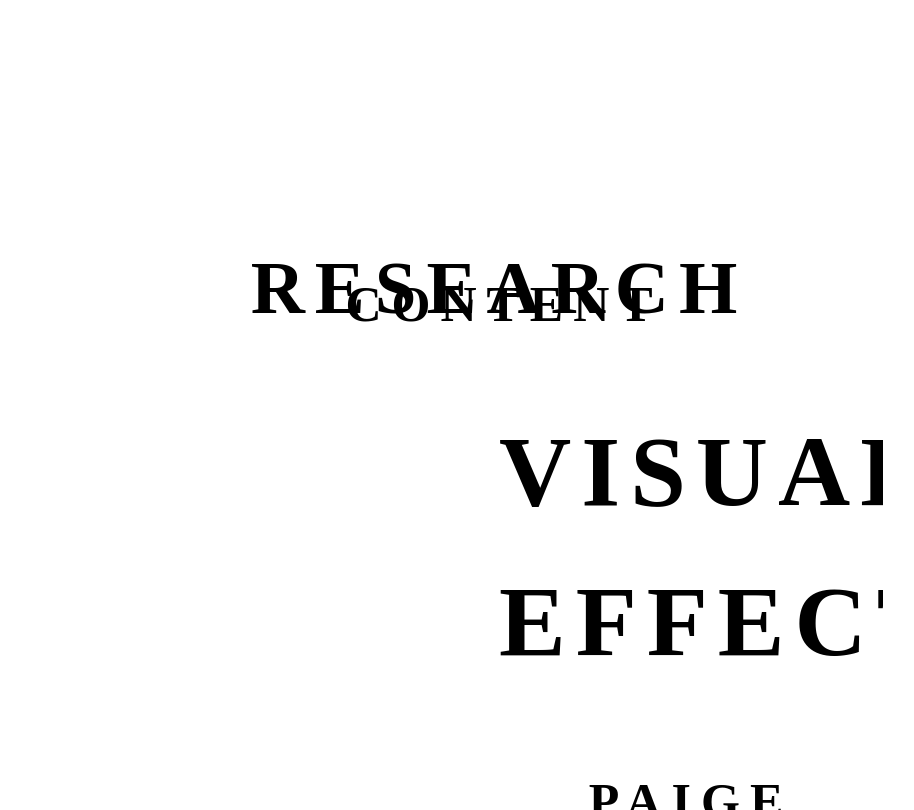
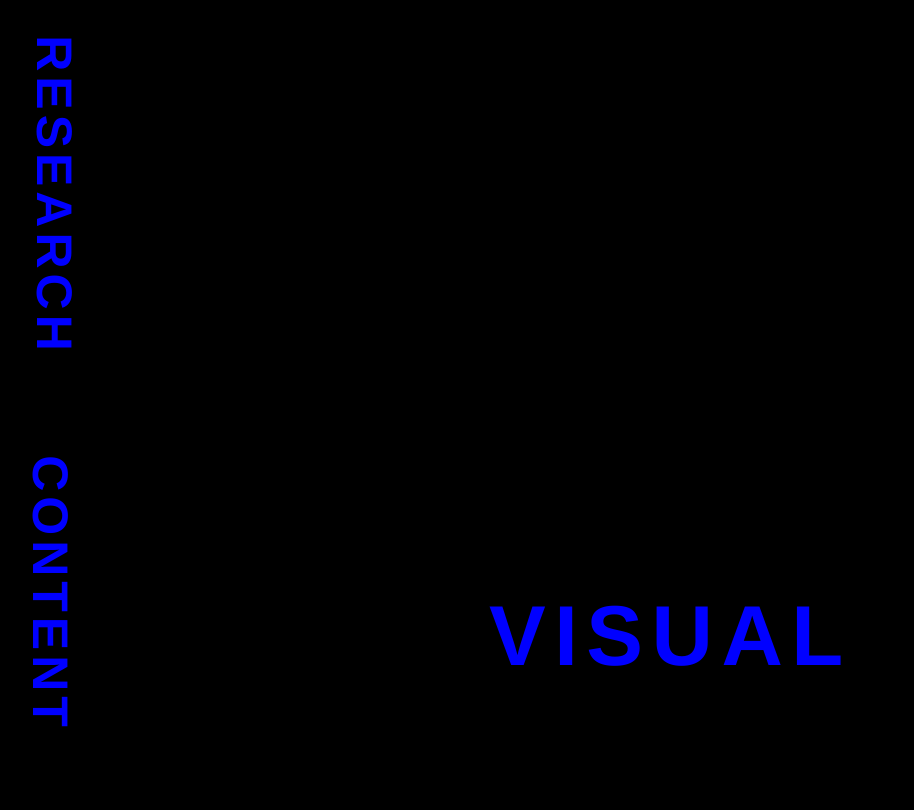
Before and after one commit to paigejohnston/Visual-Effects, a plain HTML site: page index.html in a window 1280 px wide. Shown: the whole page, without its empty margins (23-937 px from the left). Drawn offline with Linux system fonts and the light colour scheme; files that its build step writes are made by us from their sources.

Commit message:
update index and html

```diff
--- a/index.html
+++ b/index.html
@@ -3,32 +3,37 @@
 <head>
   <meta name="viewport" content="width=device-width, initial-scale=1">
   <script src="./js/processbook.js"></script>
-  <link rel="stylesheet" href="./styles/style.css"></link>
+  <link rel="stylesheet" href="style.css" type="text/css"></link>
 
     <title>VISUAL EFFECTS</title>
 </head>
 
 <body>
     <div class="ve-page">
-      <div class="ve-credit-container">
-        <div class="ve-credit-col">
-        <h2> RESEARCH </h2>
-        </div>
-        <div class="ve-credit-container ve-credit-col-2">
-        <p>CONTENT</p>
+      <div class="ve-research-container">
+        <div class="ve-research">
+        RESEARCH
         </div>
       </div>
+        <div class="ve-content-container">
+          <div class="ve-content">
+          CONTENT
+          </div>
+        </div>
 
-        <div class =<"ve-title-container">
-         <div class="ve-title-container ve-title-col">
-           <h1>VISUAL EFFECTS</h1>
-            <h4>PAIGE JOHNSTON</h4>
+
+        <div class="ve-title-container">
+         <div class="ve-title">
+         VISUAL EFFECTS
+           <div class="ve-name">
+           PAIGE JOHNSTON
+           </div>
         </div>
        </div>
 
 
 
 
-
+    </div>
   </body>
 </html>
--- a/style.css
+++ b/style.css
@@ -9,8 +9,10 @@ html {
 }
 
 body {
-  margin: 10px;
-  padding: 60px;
+  font-family: "HelveticaNeue-Light", "Helvetica Neue Light", "Helvetica Neue", Helvetica, Arial, "Lucida Grande", sans-serif;
+  background-color: #000000;
+  margin: 0;
+  padding: 0;
   width: 100vw;
   height: 100vh;
   position: absolute;
@@ -18,6 +20,7 @@ body {
 }
 
 .ve-page {
+  position: absolute;
   height:100vh;
   width: 100vw;
   top:0;
@@ -28,53 +31,77 @@ body {
 
 /*CREDIT STYLE*/
 
-.p {
-  font-size: 30pt;
-  font-family: "Times New Roman", Times, serif;
-  color: #00FFFF;
-}
-
-.ve-credit-container {
+.ve-research-container {
   position: absolute;
   margin: 0;
   padding: 0;
-  width: 40%;
-  top: 20%;
-  left: 20%;
-  float:left;
+  height: 8%;
+  width: 24.5%;
+  right: 82%;
+  top:20%;
+  transform: rotate(90deg);
 }
 
-.ve-credit-col {
+.ve-research {
+  color: #0000FF;
   font-size: 50px;
-  line-height: 1.5;
-  letter-spacing: 0.2em;
-  text-align: center;
+  letter-spacing: 0.1em;
+  text-align: left;
   font-weight: bold;
 }
 
-.ve-credit-col-2 {
+.ve-research:hover {
+  color: #DC143C;
+}
+
+.ve-content-container {
+  position: absolute;
+  margin: 0;
+  padding: 0;
+  height: 7%;
+  width: 24.5%;
+  right: 82%;
+  bottom: 20%;
+  transform: rotate(90deg);
+}
+
+.ve-content {
+  color: #0000FF;
   font-size: 50px;
-  line-height: 1.5;
-  letter-spacing: 0.2em;
-  text-align: center;
+  letter-spacing: 0.1em;
+  text-align: left;
   font-weight: bold;
 }
 
-
+.ve-content:hover {
+  color: #DC143C;
+}
 
 /* TITLE and name */
 .ve-title-container {
+  position: absolute;
   left:40%;
-  top: 40%;
-	width: 30%;
+  top: 71.5%;
+  height:20%;
+	width: 58.5%;
 	position: absolute;
 	overflow: hidden;
 }
 
-.ve-title-col {
-  font-size: 50px;
+.ve-title {
+  color: #0000FF;
+  font-size: 85px;
   line-height: 1.5;
-  letter-spacing: 0.2em;
-  text-align: center;
+  letter-spacing: 0.1em;
+  text-align: left;
   font-weight: bold;
 }
+
+.ve-name {
+  color: #0000FF;
+  font-size: 10px;
+  line-height: 1.5;
+  letter-spacing: 0.1em;
+  text-align: left;
+  font-weight: bold;
+}
```
